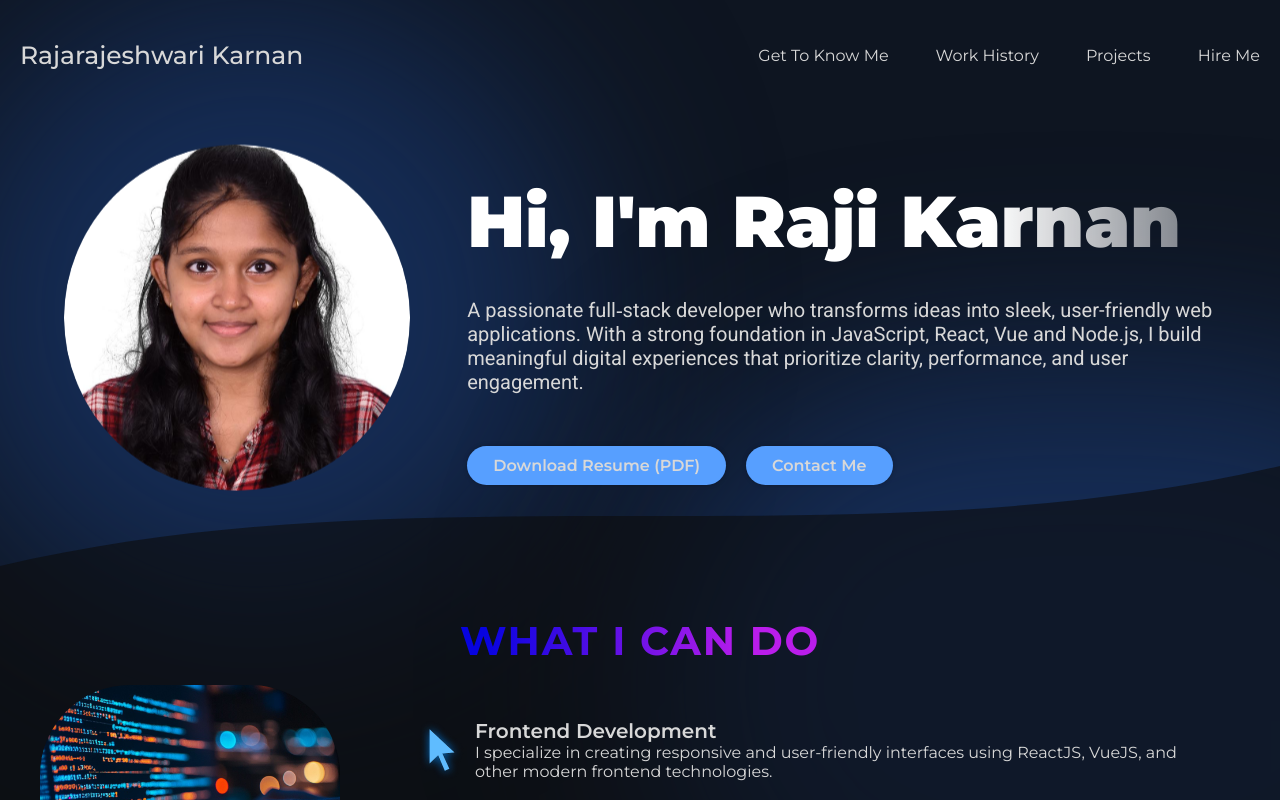
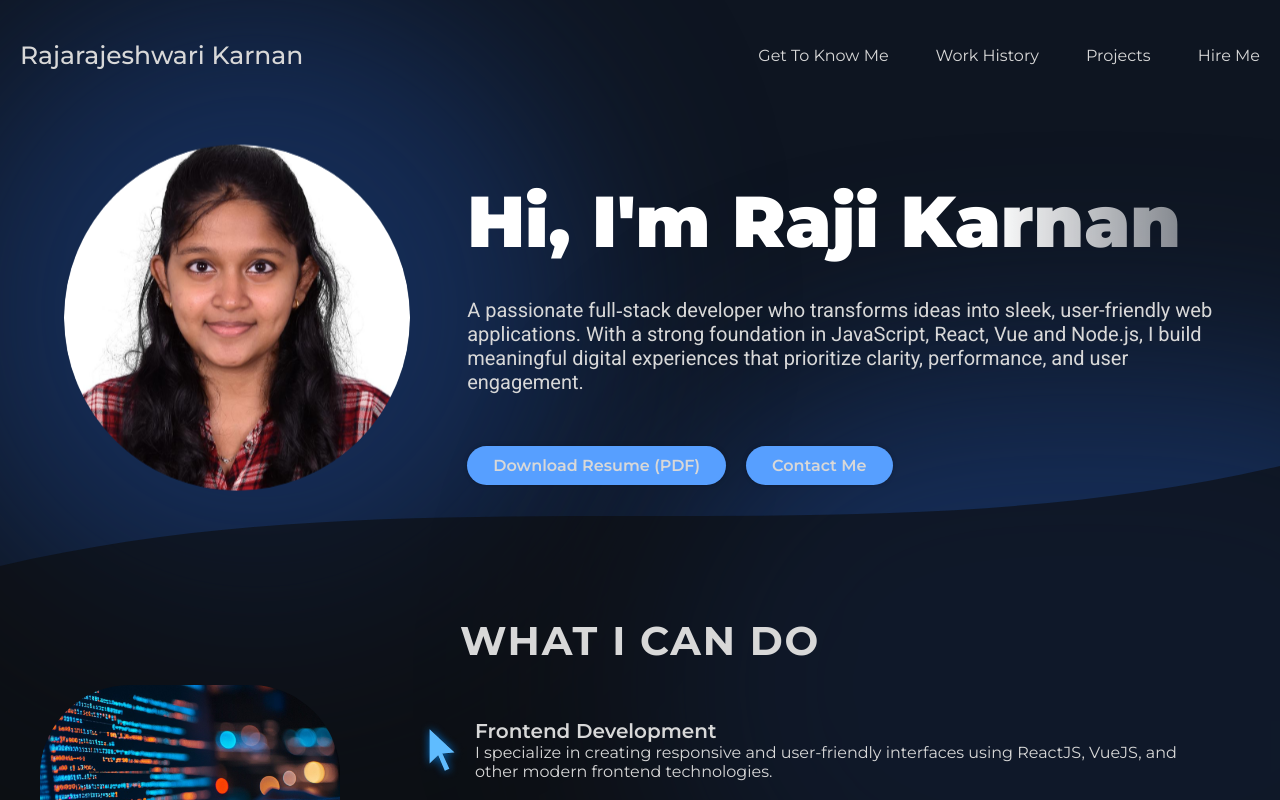
Before and after one commit to rajikarnan/Raji_Portfolio, a React (Vite) app: page / in a window 1280 px wide. Shown: the top 800 px of the page. Built offline with nearby package versions, Linux system fonts and the light colour scheme.

Commit message:
Revert color changes

```diff
--- a/src/App.module.css
+++ b/src/App.module.css
@@ -9,9 +9,9 @@
 
 .App h2 {
   font-size: 40px;
-  font-weight: 700;
+  /* font-weight: 700;
   background: linear-gradient(270deg, #ba1deb 41%, #0703e0 63%);
   background-clip: text;
   -webkit-background-clip: text;
-  -webkit-text-fill-color: transparent;
+  -webkit-text-fill-color: transparent; */
 }
--- a/src/components/Dev/Dev.module.css
+++ b/src/components/Dev/Dev.module.css
@@ -36,6 +36,11 @@
   );
   -webkit-text-fill-color: transparent;
   -webkit-background-clip: text;
+  /* background: linear-gradient(270deg, #DF8908 80%, #B415FF 100%); */
+  /* background: linear-gradient(10deg, #ba1deb 5%, #0703e0 60%);
+  background-clip: text;
+  -webkit-background-clip: text;
+  -webkit-text-fill-color: transparent; */
 }
 
 .description {
```
Also changed, not shown: src/components/Navbar/Navbar.module.css (+9 -2 lines).
